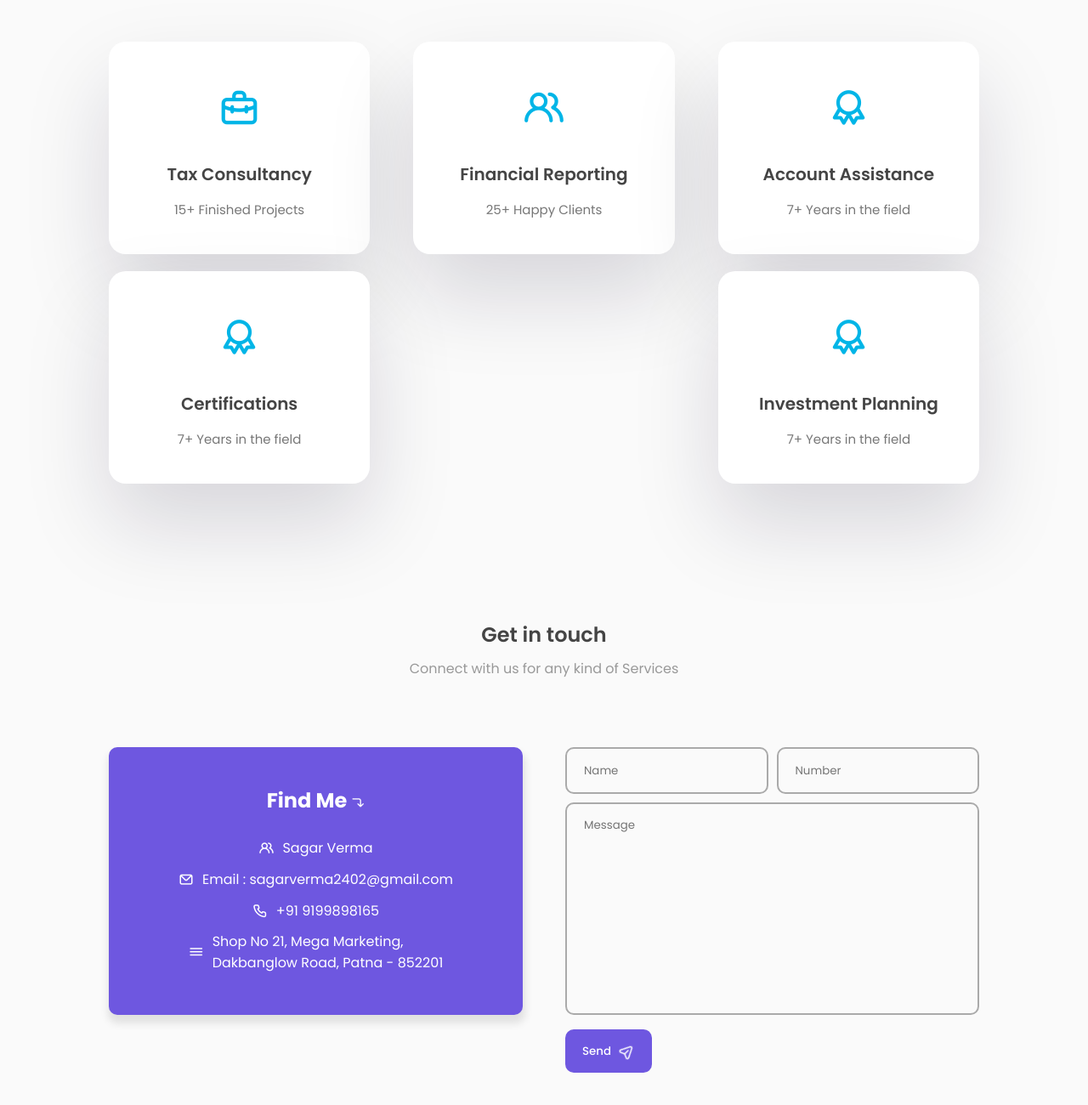
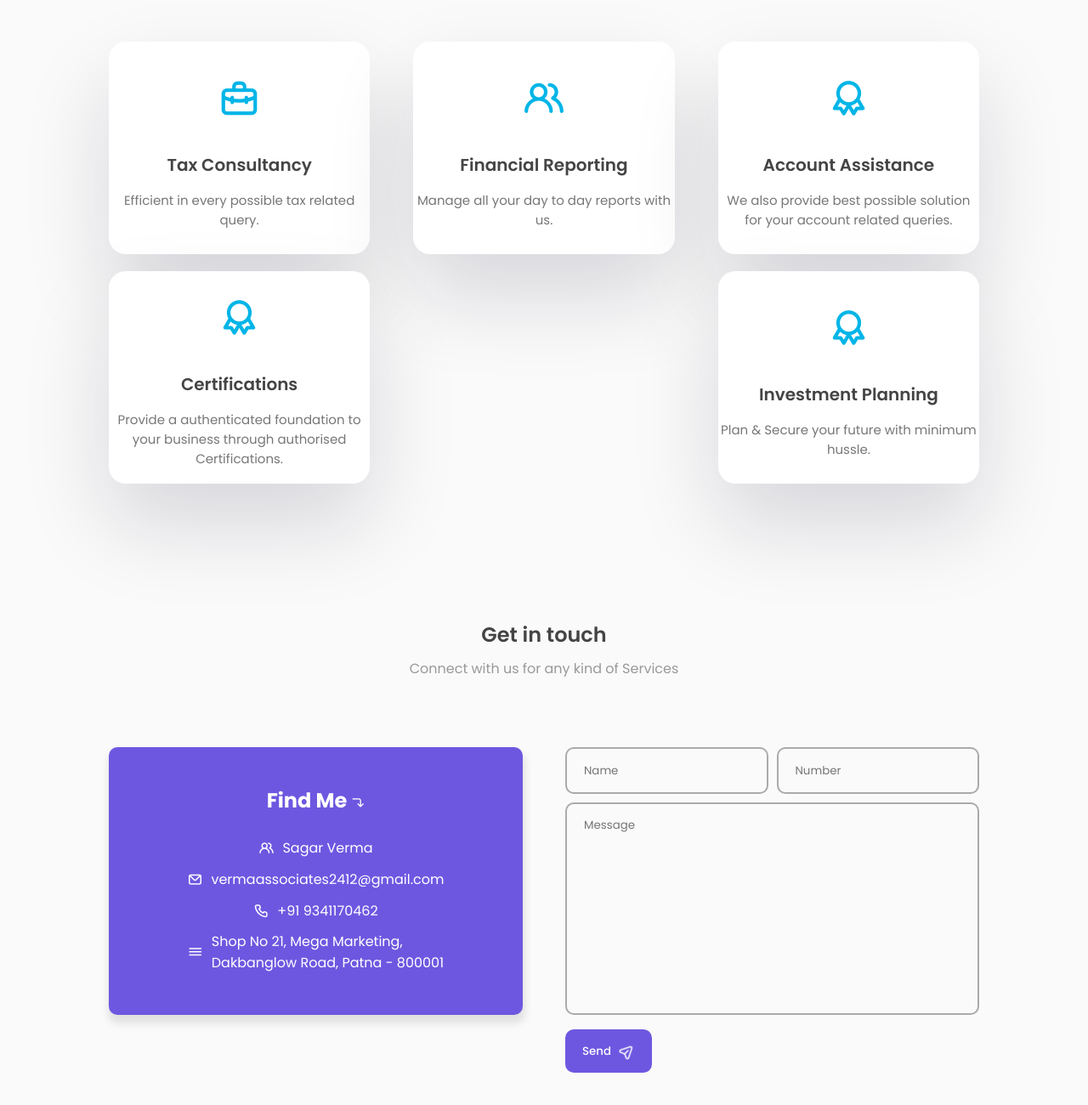
Before and after one commit to sahilverma818/Verma-Associates-Project, a plain HTML site: page index.html in a window 1280 px wide. Shown: the part 1458-2758 px from the top of the page at 85% size. Drawn offline with nearby package versions, Linux system fonts and the light colour scheme.

Commit message:
Add files via upload

```diff
--- a/index.html
+++ b/index.html
@@ -80,7 +80,7 @@
                 </div>
                 <div class="featured-image">
                     <div class="image">
-                        <img src="./profile.jpeg" alt="avatar">
+                        <img src="./profile.png" alt="avatar">
                     </div>
                 </div>
                 <div class="scroll-icon-box">
@@ -131,27 +131,27 @@
                     <div class="project-box">
                         <i class="uil uil-briefcase-alt"></i>
                         <h3> Tax Consultancy </h3>
-                        <label>15+ Finished Projects</label>
+                        <label> Efficient in every possible tax related query. </label>
                     </div>
                     <div class="project-box">
                         <i class="uil uil-users-alt"></i>
                         <h3> Financial Reporting </h3>
-                        <label>25+ Happy Clients</label>
+                        <label> Manage all your day to day reports with us. </label>
                     </div>
                     <div class="project-box">
                         <i class="uil uil-award"></i>
                         <h3> Account Assistance </h3>
-                        <label>7+ Years in the field</label>
+                        <label> We also provide best possible solution for your account related queries. </label>
                     </div>
                     <div class="project-box">
                         <i class="uil uil-award"></i>
                         <h3> Certifications </h3>
-                        <label>7+ Years in the field</label>
+                        <label> Provide a authenticated foundation to your business through authorised Certifications. </label>
                     </div>
                     <div class="project-box">
                         <i class="uil uil-award"></i>
                         <h3> Investment Planning</h3>
-                        <label>7+ Years in the field</label>
+                        <label> Plan & Secure your future with minimum hussle. </label>
                     </div>
                 </div>
             </section>
@@ -168,9 +168,9 @@
                         <div class="contact-info">
                             <h2>Find Me <i class="uil uil-corner-right-down"></i></h2>
                             <p><i class="uil-users-alt"></i> Sagar Verma </p>
-                            <p><i class="uil uil-envelope"></i> Email : sagarverma2402@gmail.com </p>
-                            <p><i class="uil uil-phone"></i> +91 9199898165 </p>
-                            <p><i class="uil-bars"></i> Shop No 21, Mega Marketing,<br> Dakbanglow Road, Patna - 852201 </p>
+                            <p><i class="uil uil-envelope"></i> vermaassociates2412@gmail.com </p>
+                            <p><i class="uil uil-phone"></i> +91 9341170462 </p>
+                            <p><i class="uil-bars"></i> Shop No 21, Mega Marketing,<br> Dakbanglow Road, Patna - 800001 </p>
                         </div>
                     </div>
                     <div class="col">
--- a/style.css
+++ b/style.css
@@ -100,7 +100,7 @@ nav{
    position: relative;
 }
 .nav-name{
-    font-size: 30px;
+    font-size: 2.5vw;
     font-weight: 600;
     color: var(--text-color-third);
 }
@@ -390,6 +390,7 @@ h3{
 .project-box label{
     font-size: 15px;
     color: #777;
+    text-align  : center;
 }
 .project-box::after, .contact-info::after{
     content: "";
```
Also changed, not shown: profile.png (added).
